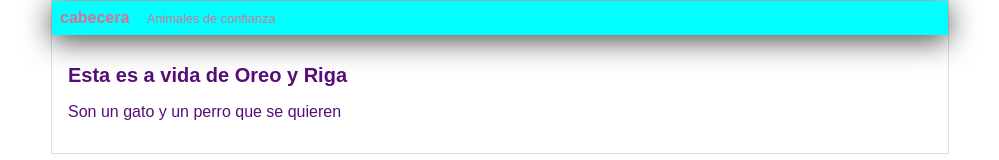
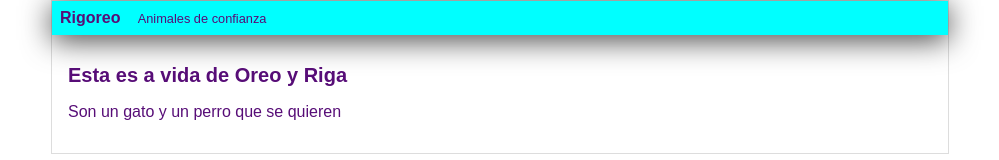
Before and after one commit to michlocurcio/hyperblog, a plain HTML site: page index.html in a window 1280 px wide. Shown: the whole page, without its empty margins (140-1139 px from the left). Drawn offline with Linux system fonts and the light colour scheme.

Commit message:
cambie Cabecera por Rigoreo y quite una linea de css

```diff
--- a/index.html
+++ b/index.html
@@ -10,7 +10,7 @@
 <body>
     <div id="container">
         <div id="cabecera">
-            cabecera
+            Rigoreo
             <span id="tagline">Animales de confianza</span>
         </div>
         <div id="post">
--- a/style.css
+++ b/style.css
@@ -10,7 +10,6 @@ body {
 #cabecera {
     background-color: aqua;
     box-shadow: 0px 5px 30px 0px rgba(0,0,0,0.75);
-    color: palevioletred;
     font-weight: bold;
     margin: 0;
     padding: 0.5em;
```
